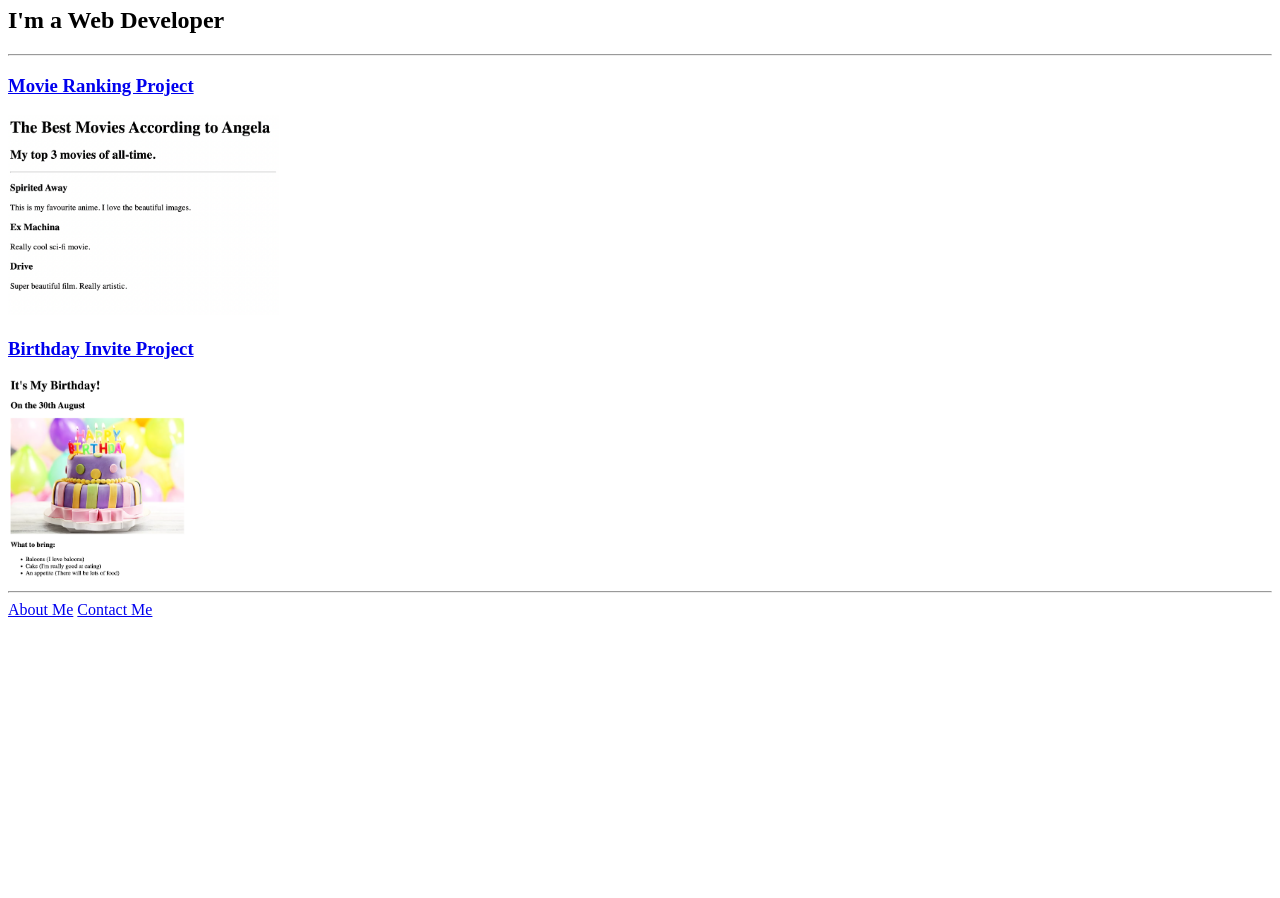
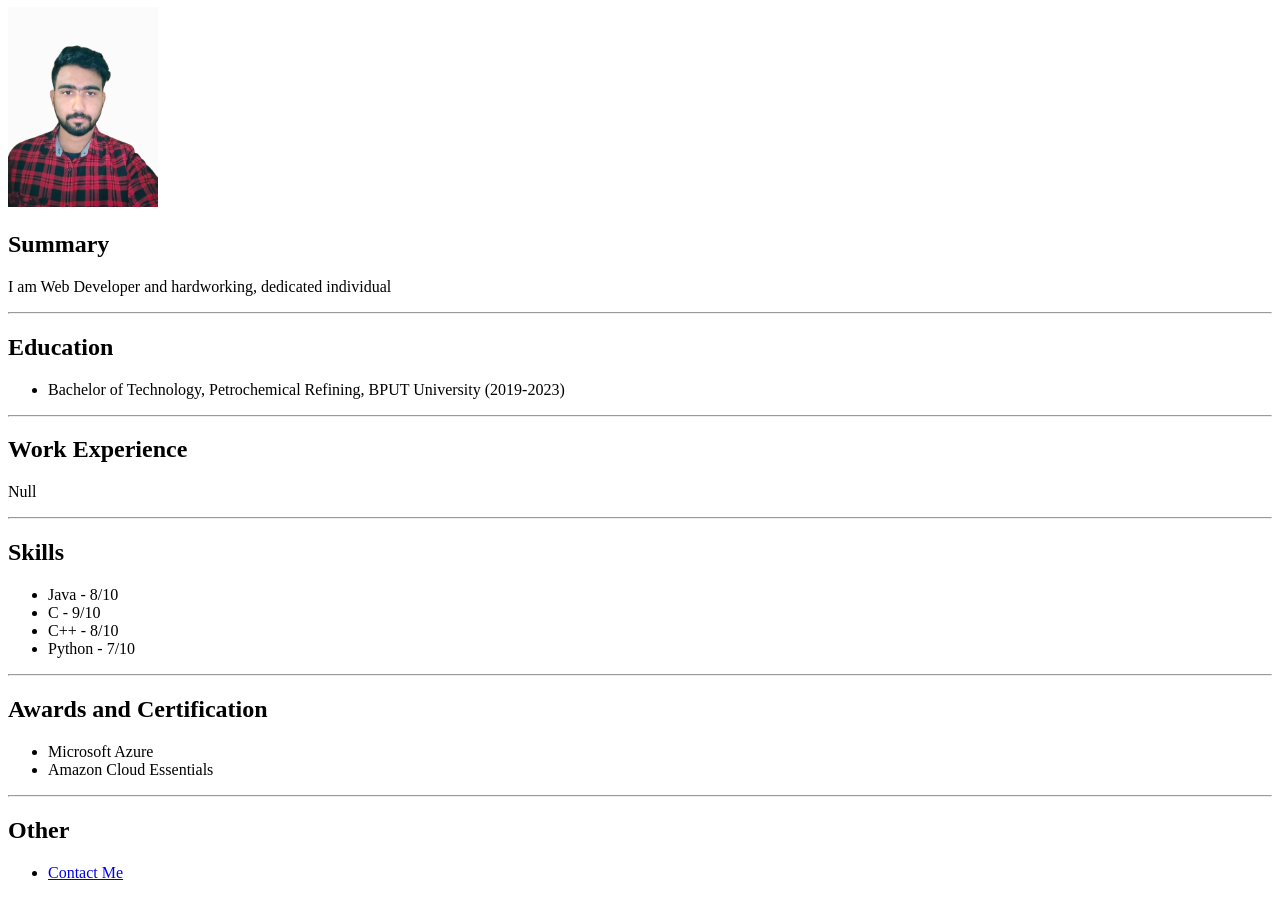
Before and after one commit to AmanShaw2198/html-portfolio, a plain HTML site: page index.html in a window 1280 px wide. Shown: the part 73-971 px from the top of the page. Before the commit the page ends 800 px from the top, so only its background shows below. Drawn offline with Linux system fonts and the light colour scheme.

Commit message:
Add files via upload

```diff
--- a/index.html
+++ b/index.html
@@ -1,38 +1,44 @@
-<!-- TODO 1: Create the HTML Boilerplate -->
-
-<!-- TODO 2: Add Your previous projects' HTML into the public folder -->
-
-<!-- TODO 3: Take screenshots of your project previews and add the images to the images folder -->
-
-<!-- TODO 4: Add titles/subtitles etc. -->
-
-<!-- TODO 5: Add a link to the project pages -->
-
-<!-- TODO 6: Add images to show the project previews
-HINT for TODO 6: You can use the height attribute set to 200 to make the image smaller:
-https://developer.mozilla.org/en-US/docs/Web/HTML/Element/img#attr-height -->
-
-<!-- TODO 7: Add the Contact Me and About Me page links -->
 
 <!DOCTYPE html>
 <html lang="en">
 
 <head>
   <meta charset="UTF-8">
-  <title>Aman's Portfolio</title>
+  <title>Aman's Resume</title>
 </head>
 
 <body>
-  <h1>Aman Shaw's Portfolio</h1>
-  <h2>I'm a Web Developer</h2>
-  <hr />
-  <h3><a href="./public/movie-ranking.html">Movie Ranking Project</a></h3>
-  <img src="./assets/images/movie-ranking.png" height="200" alt="movie ranking project preview"/>
-  <h3><a href="./public/birthday-invite.html">Birthday Invite Project</a></h3>
-  <img src="./assets/images/birthday-invite.png" height="200" alt="birthday invite project preview"/>
-  <hr />
-  <a href="./public/about.html">About Me</a>
-  <a href="./public/contact.html">Contact Me</a>
+  <h1>Aman Shaw</h1>
+  <img src="./cat.png"height = "200"/>
+  <h2>Summary</h2>
+  <p> I am Web Developer and hardworking, dedicated individual</p>
+<hr />
+<h2>Education</h2>
+<ul>
+    <li>Bachelor of Technology, Petrochemical Refining, BPUT University (2019-2023)</li>
+</ul>
+<hr />
+<h2> Work Experience</h2>
+<p> Null</p>
+<hr />
+<h2>Skills</h2>
+<ul>
+    <li>Java - 8/10</li>
+    <li>C - 9/10</li>
+    <li>C++ - 8/10</li>
+    <li>Python - 7/10</li>
+</ul>
+<hr />
+<h2>Awards and Certification</h2>
+<ul>
+    <li>Microsoft Azure</li>
+    <li>Amazon Cloud Essentials </li>
+</ul>
+<hr />
+<h2>Other</h2>
+<ul>
+    <li><a href="./contact.html">Contact Me</a></li>
+</ul>
 </body>
 
 </html>
```
Also changed, not shown: contact.html (added, +9 -0 lines), cat.png (added).
